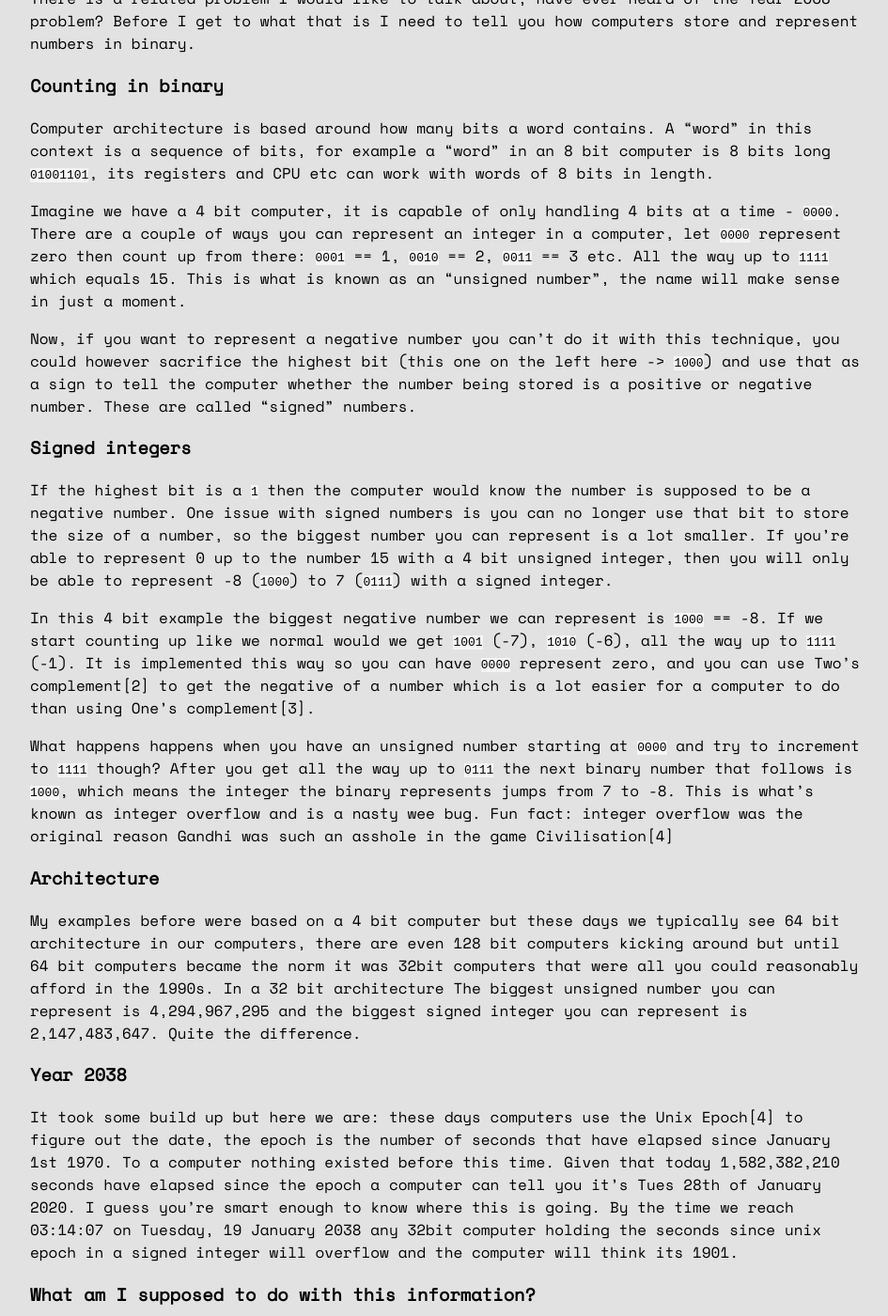
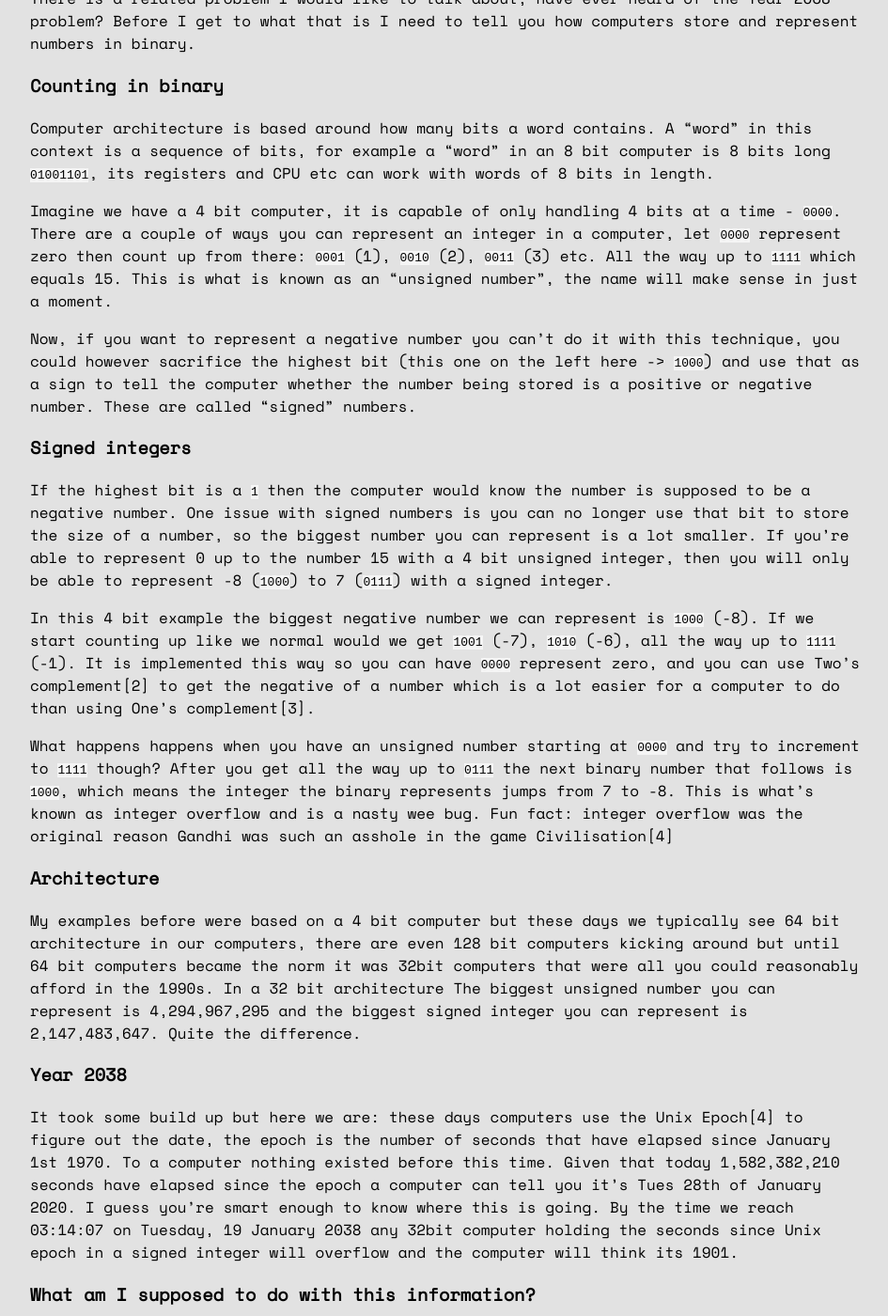
Before and after one commit to skipcloud/skipcloud.github.io, a Jekyll site: the page built from _posts/2020-02-22-y2k.md, in a window 1280 px wide and 1400 px high, scrolled down 996 px. Shown: the whole window at 94% size, without its empty margins (163-1108 px from the left). Built offline with Jekyll 4.4.1, drawn with Linux system fonts in a browser that asks for light colours.

```diff
--- a/_posts/2020-02-22-y2k.md
+++ b/_posts/2020-02-22-y2k.md
@@ -14,8 +14,8 @@ thinking the world would end and planes would fall out of the sky.
 
 To understand why this was an issue we need to know a little about computers
 back when they were in their infancy when memory was at a premium, the 50s and
-60s to be precise. In 1965, for example, the PDP-7 computer[1] had a whopping 9KB of memory,
-which could be expanded to a eye watering 144KB.
+60s to be precise. In 1965, for example, the PDP-7 computer[1] had a whopping
+9KB of memory, which could be expanded to a eye watering 144KB.
 
 As we got into the 70s memory had improved but not by much, this meant that when
 programs were being written they had to be as economical as possible when it
@@ -55,8 +55,8 @@ in length.
 
 Imagine we have a 4 bit computer, it is capable of only handling 4 bits at a
 time - `0000`. There are a couple of ways you can represent an integer in a
-computer, let `0000` represent zero then count up from there: `0001` == 1,
-`0010` == 2, `0011` == 3 etc. All the way up to `1111` which equals 15. This is
+computer, let `0000` represent zero then count up from there: `0001` (1),
+`0010` (2), `0011` (3) etc. All the way up to `1111` which equals 15. This is
 what is known as an "unsigned number", the name will make sense in just a
 moment.
 
@@ -75,12 +75,12 @@ is a lot smaller. If you're able to represent 0 up to the number 15 with a 4 bit
 unsigned integer, then you will only be able to represent -8 (`1000`) to 7
 (`0111`) with a signed integer.
 
-In this 4 bit example the biggest negative number we can represent is `1000` ==
--8. If we start counting up like we normal would we get `1001` (-7), `1010`
-(-6), all the way up to `1111` (-1). It is implemented this way so
-you can have `0000` represent zero, and you can use Two's complement[2] to get
-the negative of a number which is a lot easier for a computer to do than using
-One's complement[3].
+In this 4 bit example the biggest negative number we can represent is `1000`
+(-8). If we start counting up like we normal would we get `1001` (-7), `1010`
+(-6), all the way up to `1111` (-1). It is implemented this way so you can have
+`0000` represent zero, and you can use Two's complement[2] to get the negative
+of a number which is a lot easier for a computer to do than using One's
+complement[3].
 
 What happens happens when you have an unsigned number starting at `0000` and try
 to increment to `1111` though? After you get all the way up to `0111` the next
@@ -106,7 +106,7 @@ elapsed since January 1st 1970. To a computer nothing existed before this time.
 Given that today 1,582,382,210 seconds have elapsed since the epoch a computer
 can tell you it's Tues 28th of January 2020.  I guess you're smart enough to
 know where this is going. By the time we reach 03:14:07 on Tuesday, 19 January
-2038 any 32bit computer holding the seconds since unix epoch in a signed
+2038 any 32bit computer holding the seconds since Unix epoch in a signed
 integer will overflow and the computer will think its 1901.
 
 ### What am I supposed to do with this information?
```
